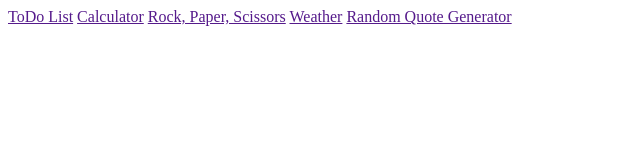
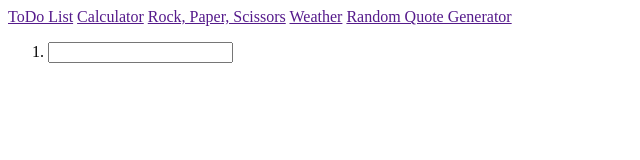
Before and after one commit to canpse/html_css_js_raw, a plain HTML site: page HTML File.html in a window 1280 px wide. Shown: the whole page, without its empty margins (0-640 px from the left). Drawn offline with Linux system fonts and the light colour scheme.

Commit message:
Starting TodoList

```diff
--- a/HTML File.html
+++ b/HTML File.html
@@ -16,7 +16,11 @@
         <a href="">Random Quote Generator</a>
     </nav>
     <main>
-
+        <ol>
+            <li>
+                <input type="text">
+            </li>
+        </ol>
     </main>
 
 </body>
```
